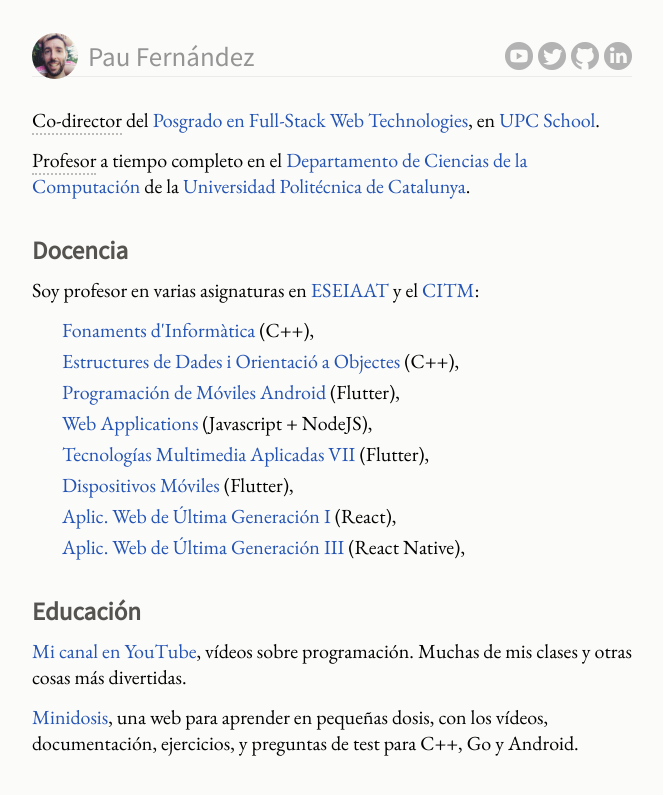
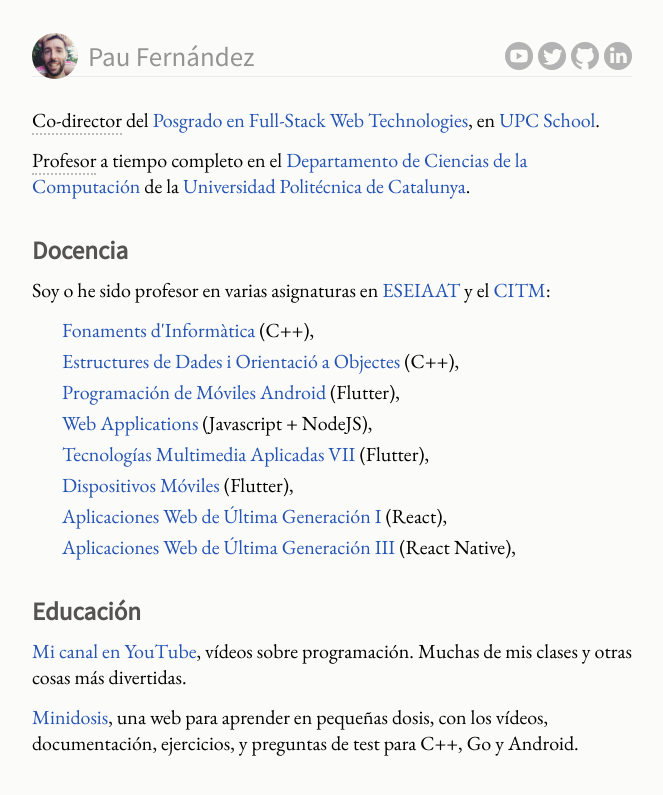
Before and after one commit to pauek/pauek.info, a Next.js app: page / in a window 1280 px wide. Shown: the top 795 px of the page, without its empty margins (308-971 px from the left). Built offline with nearby package versions, Linux system fonts and the light colour scheme; no server answers.

Commit message:
Pequeñas correcciones en la parte de Docencia

```diff
--- a/components/home/Teaching.jsx
+++ b/components/home/Teaching.jsx
@@ -4,7 +4,7 @@
       <h2>Docencia</h2>
       <div>
         <p>
-          Soy profesor en varias asignaturas en <a href="https://eseiaat.upc.edu">ESEIAAT</a> y el{" "}
+          Soy o he sido profesor en varias asignaturas en <a href="https://eseiaat.upc.edu">ESEIAAT</a> y el{" "}
           <a href="https://citm.upc.edu">CITM</a>:{" "}
         </p>
         <ul className="courses">
@@ -44,13 +44,13 @@
           </li>
           <li>
             <a href="https://www.upc.edu/estudispdf/guia_docent.php?codi=804125&lang=esp">
-              Aplic. Web de Última Generación I
+              Aplicaciones Web de Última Generación I
             </a>{" "}
             (React),
           </li>
           <li>
             <a href="https://www.upc.edu/estudispdf/guia_docent.php?codi=804127&lang=esp">
-              Aplic. Web de Última Generación III
+              Aplicaciones Web de Última Generación III
             </a>{" "}
             (React Native),
           </li>
```
